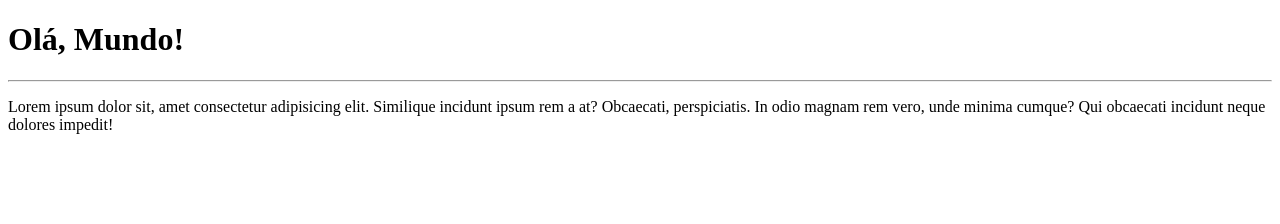
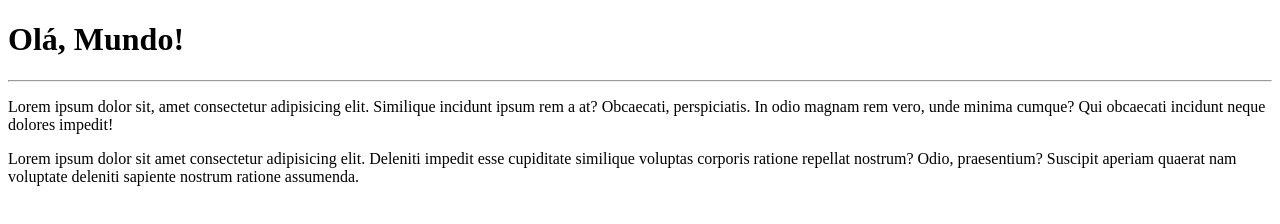
Before and after one commit to Thiagoobara/Ola-Mundo, a plain HTML site: page site-exemplo/index.html in a window 1280 px wide. Drawn offline with Linux system fonts and the light colour scheme.

Commit message:
adicionei um parágrafo

```diff
--- a/site-exemplo/index.html
+++ b/site-exemplo/index.html
@@ -9,5 +9,6 @@
     <h1>Olá, Mundo!</h1>
     <hr>
     <p>Lorem ipsum dolor sit, amet consectetur adipisicing elit. Similique incidunt ipsum rem a at? Obcaecati, perspiciatis. In odio magnam rem vero, unde minima cumque? Qui obcaecati incidunt neque dolores impedit!</p>
+    <p>Lorem ipsum dolor sit amet consectetur adipisicing elit. Deleniti impedit esse cupiditate similique voluptas corporis ratione repellat nostrum? Odio, praesentium? Suscipit aperiam quaerat nam voluptate deleniti sapiente nostrum ratione assumenda.</p>
 </body>
 </html>
```
